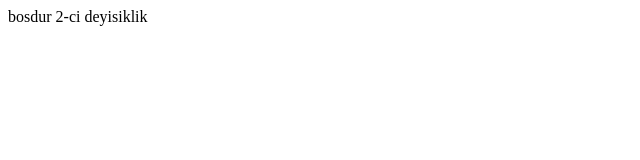
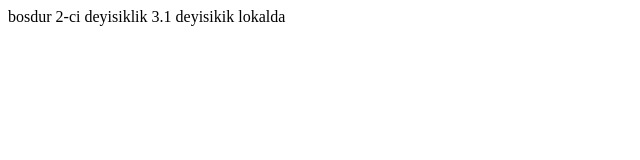
Before and after one commit to anarankareshidov/starter2, a plain HTML site: page index.html in a window 1280 px wide. Shown: the whole page, without its empty margins (0-640 px from the left). Drawn offline with Linux system fonts and the light colour scheme.

Commit message:
lokal deyisiklik

```diff
--- a/index.html
+++ b/index.html
@@ -4,8 +4,6 @@ bosdur
  </head>
  <body>
    2-ci deyisiklik
+   3.1 deyisikik lokalda
   </body>
-
-
-
  </html>
```
